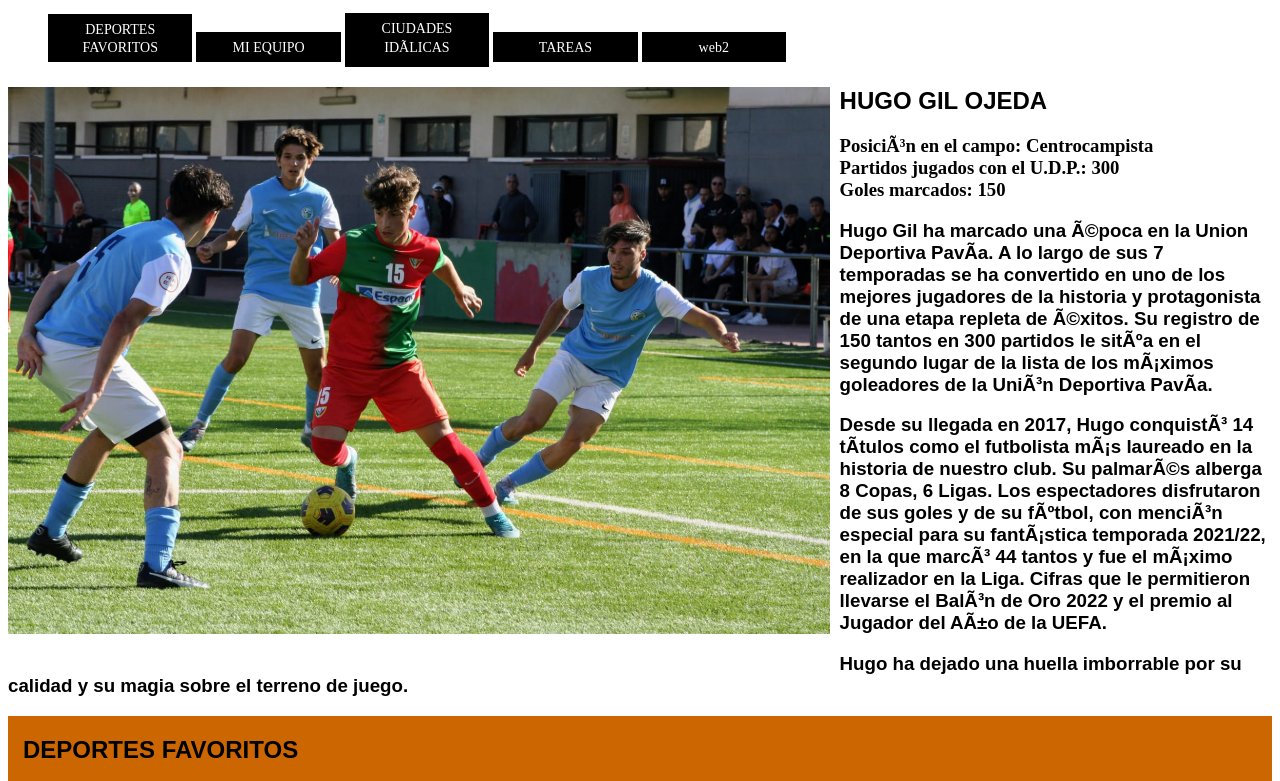
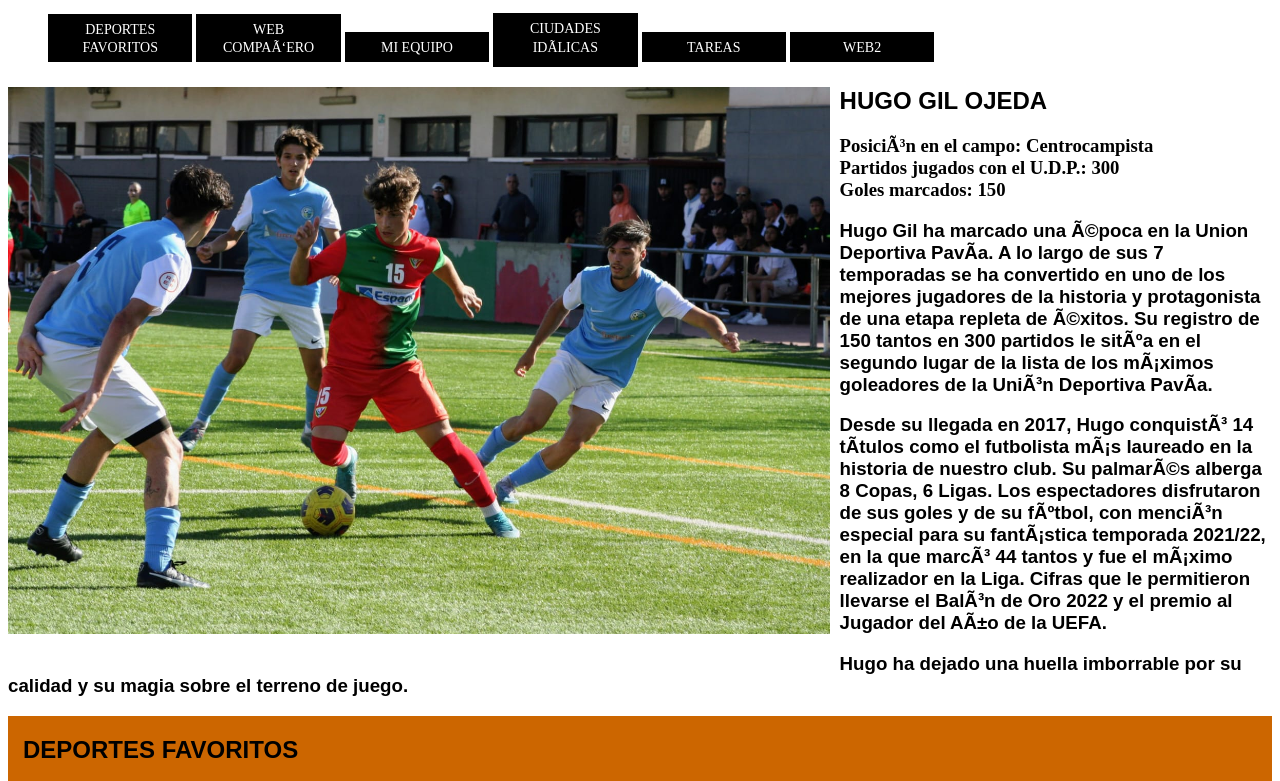
Before and after one commit to hgiloje797/web, a plain HTML site: page index.html in a window 1280 px wide. Shown: the part 81-862 px from the top of the page. Drawn offline with Linux system fonts and the light colour scheme.

Commit message:
Add files via upload

```diff
--- a/index.html
+++ b/index.html
@@ -114,10 +114,11 @@ font-weight:bold;
 <nav>
     <ul>
         <li><a href="#ancla1">DEPORTES FAVORITOS</a></li>
+		<li><a href="https://cristoball8.github.io/WEB-TAREA-FINAL-1/">WEB COMPAÑERO</a></li>
 	<li><a href="#ancla2">MI EQUIPO</a></li>
 	<li><a href="#ancla3">CIUDADES IDÍLICAS</a></li>
 	<li><a href="#ancla4">TAREAS</a></li>
-	<li><a href=WEB2.HTML>web2</a></li>
+	<li><a href=web2.html>WEB2</a></li>
     </ul>
 
 </nav>
```
